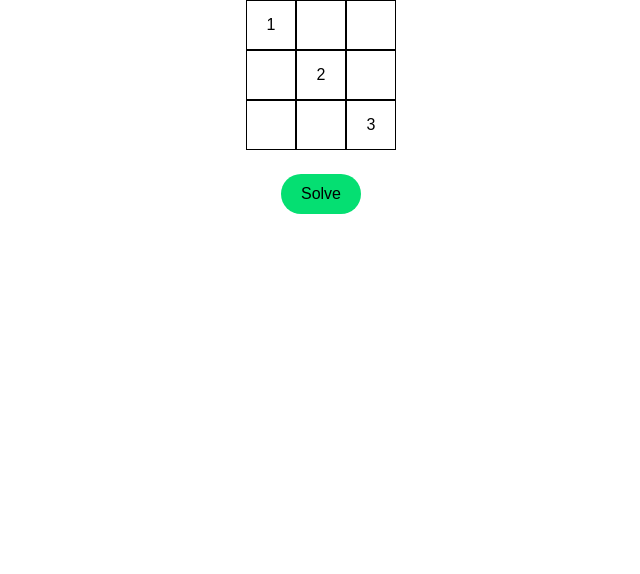
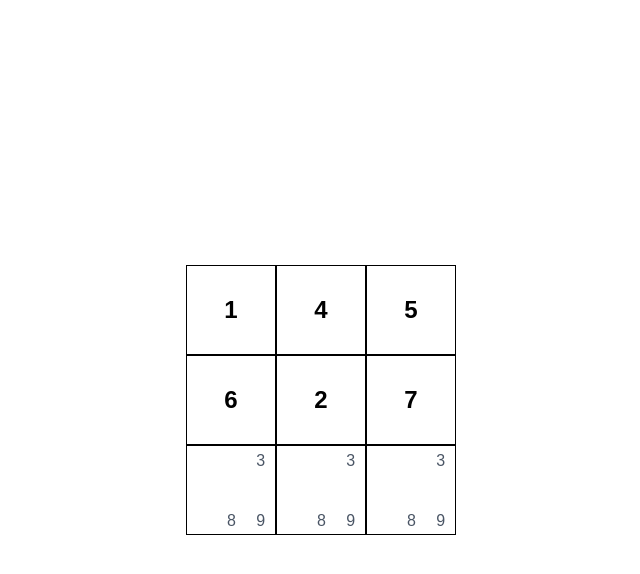
Before and after one commit to Gorst0902/sudoku-solving-app, a Next.js app: page / in a window 1280 px wide. Shown: the top 574 px of the page, without its empty margins (319-959 px from the left). Built offline with nearby package versions, Linux system fonts and the light colour scheme.

Commit message:
create component Square can check constraints in 9x9 box

```diff
--- a/app/page.tsx
+++ b/app/page.tsx
@@ -1,32 +1,78 @@
-import { Square } from "@/public/components/square";
+const _ = undefined;
 
-const sudokuNumberList = [1, 2, 3 ,4 , 5, 6, 7, 8, 9]
-
-const _ = undefined
-
-const sudokuMiniBoardExample = [
-  [1, 2, 3],
-  [4, 5, 6],
-  [7, 8, 9],
+export const sudokuMiniBoard = [
+  [1, 4, 5],
+  [6, 2, 7],
+  [_, _, _],
 ];
 
-const sudokuMiniBoard = [
-  [1, _, _],
-  [_, 2, _],
-  [_, _, 3],
-]
+//cell.rowIndex, cell.colIndex
 
-function solvingSudokuSquare({miniboard} : {miniboard:Array<number>})  {
-  let value
-  return (value);
+const Square = ({ value }: { value?: number | undefined }) => {
+  const isEmpty = value === undefined || value === null;
+
+  const sudokuNumberList = [1, 2, 3, 4, 5, 6, 7, 8, 9];
+
+  function possibleNumbers() {
+    const usedNumbers = sudokuMiniBoard.flat().filter((n) => n !== undefined);
+
+    return sudokuNumberList.filter((n) => !usedNumbers.includes(n));
   }
+
+  if (!isEmpty) {
+    return (
+      <div className="border border-black w-[90px] h-[90px] flex justify-center items-center font-bold text-2xl">
+        {value}
+      </div>
+    );
+  }
+
+  if (possibleNumbers().length == 1) {
+    return (
+      <div className="border border-black w-[90px] h-[90px] flex justify-center items-center font-bold text-2xl">
+        {possibleNumbers()[0]}
+      </div>
+    );
+  }
+
+  return (
+    <div className="border border-black w-[90px] h-[90px] grid grid-cols-3 text-gray-600">
+      <span className="flex items-center justify-center w-[30px] h-[30px]">
+        {possibleNumbers().includes(1) && 1}
+      </span>
+      <span className="flex items-center justify-center w-[30px] h-[30px]">
+        {possibleNumbers().includes(2) && 2}
+      </span>
+      <span className="flex items-center justify-center w-[30px] h-[30px]">
+        {possibleNumbers().includes(3) && <span>3</span>}
+      </span>
+      <span className="flex items-center justify-center w-[30px] h-[30px]">
+        {possibleNumbers().includes(4) && 4}
+      </span>
+      <span className="flex items-center justify-center w-[30px] h-[30px]">
+        {possibleNumbers().includes(5) && 5}
+      </span>
+      <span className="flex items-center justify-center w-[30px] h-[30px]">
+        {possibleNumbers().includes(6) && 6}
+      </span>
+      <span className="flex items-center justify-center w-[30px] h-[30px]">
+        {possibleNumbers().includes(7) && 7}
+      </span>
+      <span className="flex items-center justify-center w-[30px] h-[30px]">
+        {possibleNumbers().includes(8) && 8}
+      </span>
+      <span className="flex items-center justify-center w-[30px] h-[30px]">
+        {possibleNumbers().includes(9) && 9}
+      </span>
+    </div>
+  );
+};
 
 export default function Home() {
   return (
-    <div className="bg-white h-screen text-black">
-      {/* <div className="mx-auto w-[450px] grid grid-cols-9"></div>
-       */}
-      <div className="mx-auto w-[150px]">
+    <div className="bg-white h-screen text-black flex justify-center items-center">
+      <div>
+        <div className="m-auto w-[270px]">
           {sudokuMiniBoard.map((row, rowIndex) => (
             <div key={rowIndex} className="grid grid-cols-3">
               {row.map((cell, cellIndex) => (
@@ -35,8 +81,6 @@ export default function Home() {
             </div>
           ))}
         </div>
-      <div className="flex justify-center mt-6">
-        <button className="bg-green-400 rounded-3xl py-2 px-5 ">Solve</button>
       </div>
     </div>
   );
--- a/public/components/square.tsx
+++ b/public/components/square.tsx
@@ -1,14 +1,33 @@
-export const Square = ({ value }: { value?: number | undefined }) => {
-    const isEmpty = value === undefined || value === null;
+// import { sudokuMiniBoard } from "@/app/page";
 
-  if (!isEmpty) {
-    return (
-      <div className="border border-black w-[50px] h-[50px] flex justify-center items-center">
-        {value}
-      </div>
-    );
-  }
-  return (
-      <div className="border border-black w-[50px] h-[50px] flex justify-center items-center"></div>
-    );
-};
+// const sudokuNumberList = [1, 2, 3, 4, 5, 6, 7, 8, 9];
+
+// const _ = undefined;
+
+// const possibleNumbers = () => {
+//   const usedNumbers = sudokuMiniBoard
+//     .flat()
+//     .filter((n) => n !== undefined);
+
+//   return sudokuNumberList.filter((n) => !usedNumbers.includes(n));
+// };
+
+// if (possibleNumbers().length == 1) {
+//   // value = possibleNumbers()[0]
+//   console.log("so cuoi cung",possibleNumbers()[0])
+// }
+
+// export const Square = ({ value }: { value?: number | undefined }) => {
+//   const isEmpty = value === undefined || value === null;
+
+//   if (!isEmpty) {
+//     return (
+//       <div className="border border-black w-[50px] h-[50px] flex justify-center items-center">
+//         {value}
+//       </div>
+//     );
+//   }
+//   return (
+//     <div className="border border-black w-[50px] h-[50px] flex justify-center items-center"></div>
+//   );
+// };
```
Lines whose indentation alone changed are shown as unchanged.
